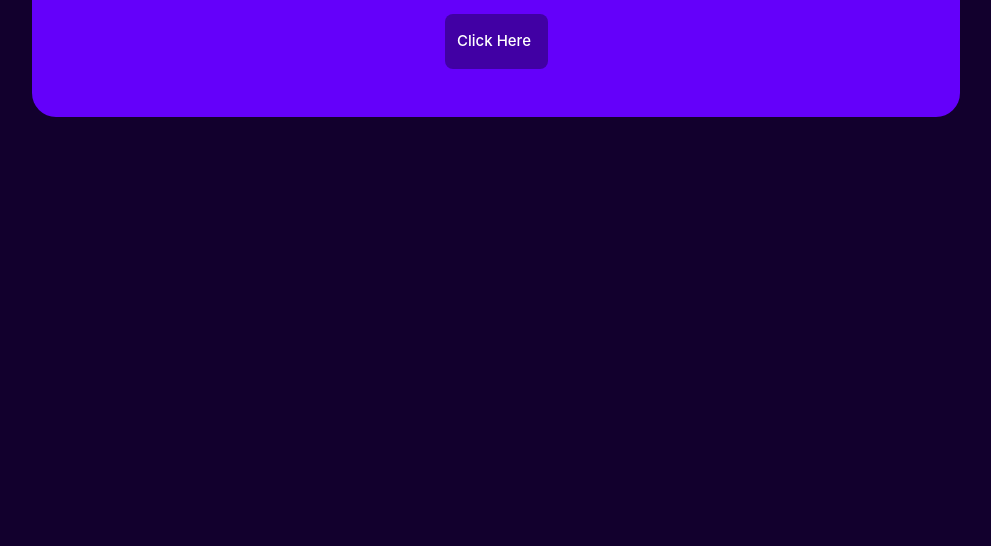
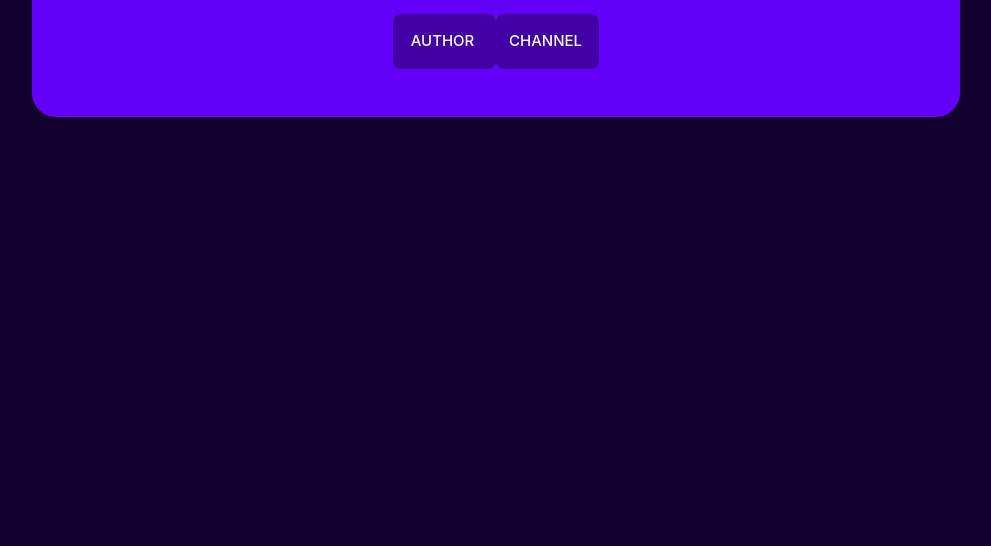
Before and after one commit to xCodeBossS/new-site, a plain HTML site: page index.html in a window 1280 px wide. Shown: the part 254-800 px from the top of the page, without its empty margins (144-1135 px from the left). Drawn offline with Linux system fonts and the light colour scheme.

Commit message:
Update index.html

```diff
--- a/index.html
+++ b/index.html
@@ -6,8 +6,7 @@
 
 
 
-</div>
-                <div class="row">
+ <div class="row">
                     <div class="col-md-12"></div>
                 </div>
             </div>
@@ -21,8 +20,10 @@
                             <h2 class="mt-3 fs-4 fs-sm-7 latter-sp-3 lh-base fw-semi-bold">[-] JOIN MY TELEGRAM [-]</h2>
                         </div>
                         <div class="flex-center d-flex">
-                            <button onclick="location.href='t.me/codeboss503'" class="btn btn-info" type="button">Click Here&nbsp; </button>
+                            <button onclick="location.href='https://t.me/omnipotent503'" class="btn btn-info" type="button">AUTHOR&nbsp; </button>
+                            <button onclick="location.href='https://t.me/codeboss503'" class="btn btn-info" type="button">CHANNEL&nbsp; </button>
                         </div>
                     </div>
                 </div>
-             </div>
+            </div>
+          </div>
```
